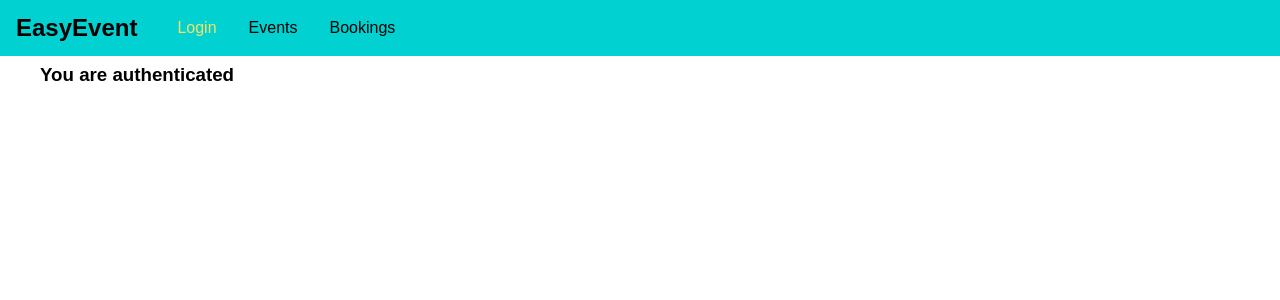
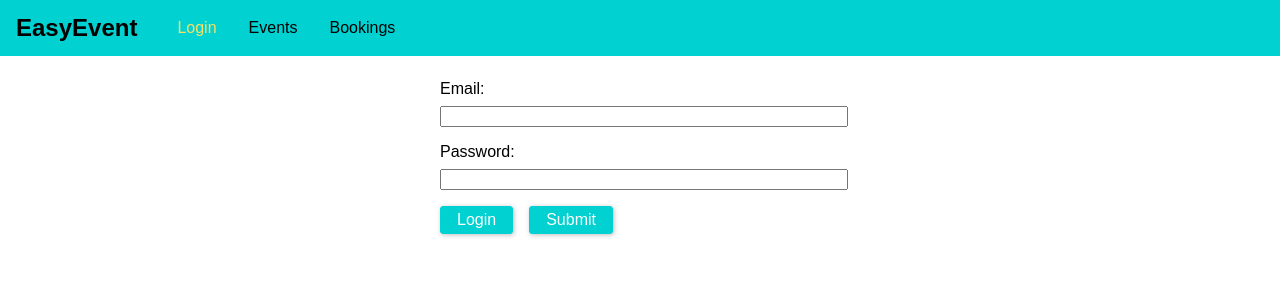
Before and after one commit to ishajain/graphql-react-event-booking, a React (Create React App) app in the folder frontend/: page /auth in a window 1280 px wide. Shown: the top 300 px of the page. Built offline with nearby package versions, Linux system fonts and the light colour scheme.

Commit message:
Added the front end logic for authorization

```diff
--- /dev/null
+++ b/frontend/src/pages/Auth.css
@@ -0,0 +1,37 @@
+.auth-form {
+  width: 25rem;
+  max-width: 80%;
+  margin: 5rem auto;
+}
+
+.form-control label,
+.form-control input {
+  width: 100%;
+  display: block;
+}
+
+.form-control label {
+  margin-bottom: 0.5rem;
+}
+
+.form-control {
+  margin-bottom: 1rem;
+}
+
+.form-actions button {
+  background: #01d1d1;
+  font: inherit;
+  border: 1px solid #01d1d1;
+  border-radius: 3px;
+  padding: 0.25rem 1rem;
+  margin-right: 1rem;
+  box-shadow: 1px 1px 5px rgba(0, 0, 0, 0.26);
+  color: white;
+  cursor: pointer;
+}
+
+.form-actions button:hover,
+.form-actions button:active {
+  background: #01a7a7;
+  border-color: #01a7a7;
+}
--- a/frontend/src/pages/Auth.js
+++ b/frontend/src/pages/Auth.js
@@ -1,10 +1,82 @@
 import React from 'react'
+import './Auth.css'
+class Auth extends React.Component{
+    constructor(props) {
+        super(props);
+        this.emailElement = React.createRef();
+        this.passwordElement = React.createRef()
+      }
 
-class Auth extends React.Component{
+ state = {
+     isLogin : false
+ }
+switchLogin =  () => {
+    console.log(this.state.isLogin);
+  this.setState(prevState => ( {isLogin : !prevState.isLogin}))
+
+}
+submitForm =(event) => {
+    event.preventDefault()
+    const email = this.emailElement.current.value
+    const password = this.passwordElement.current.value
+    if(email.trim().length === 0 || password.trim().length === 0) return ;
+
+
+
+    let requestBody = {
+
+        query : `query{
+                    login(email:"${email.trim()}", password:"${password.trim()}"){
+                    userId, token, tokenExpiration
+                }
+          }
+
+        `
+    }
+    if(!this.state.isLogin){
+        requestBody = {
+
+            query : `mutation {
+                        createUser(userInput:{email:"${email.trim()}", password:"${password.trim()}"})
+                        { _id, email}
+            }`
+        }
+    }
+
+    fetch("http://localhost:8000/graphql", {
+        method: "POST",
+        body: JSON.stringify(requestBody),
+        headers : {
+            "Content-Type" : "application/json"
+        }
+    })
+    .then( res =>
+        {
+            if (res.status !== 200 && res.status !== 201) throw new Error("Failed")
+            return res.json()
+        }
+    )
+    .then(res => console.log(res))
+    .catch(error => console.log(error))
+
+}
 render(){
     return(
-        <h3>You are authenticated</h3>
-    )
+            <form className="auth-form" onSubmit={this.submitForm}>
+                <div className="form-control">
+                    <label htmlFor="email" >Email:</label>
+                    <input type="email" id="email" ref={this.emailElement}></input>
+                </div>
+                <div className="form-control">
+                <label htmlFor="password">Password:</label>
+                <input type="password" id="password" ref={this.passwordElement}></input>
+                </div>
+                <div className="form-actions">
+                    <button type="button" onClick={this.switchLogin}>{this.state.isLogin ? "SignUp" : "Login"}</button>
+                    <button type="submit">Submit</button>
+                </div>
+            </form>
+)
 }
 }
 
```
